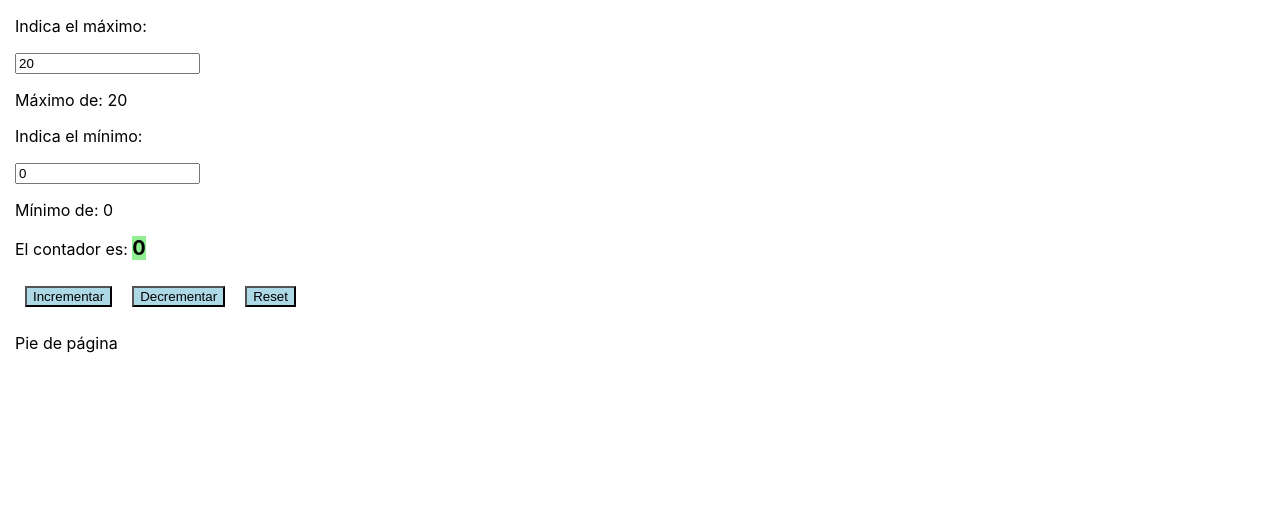
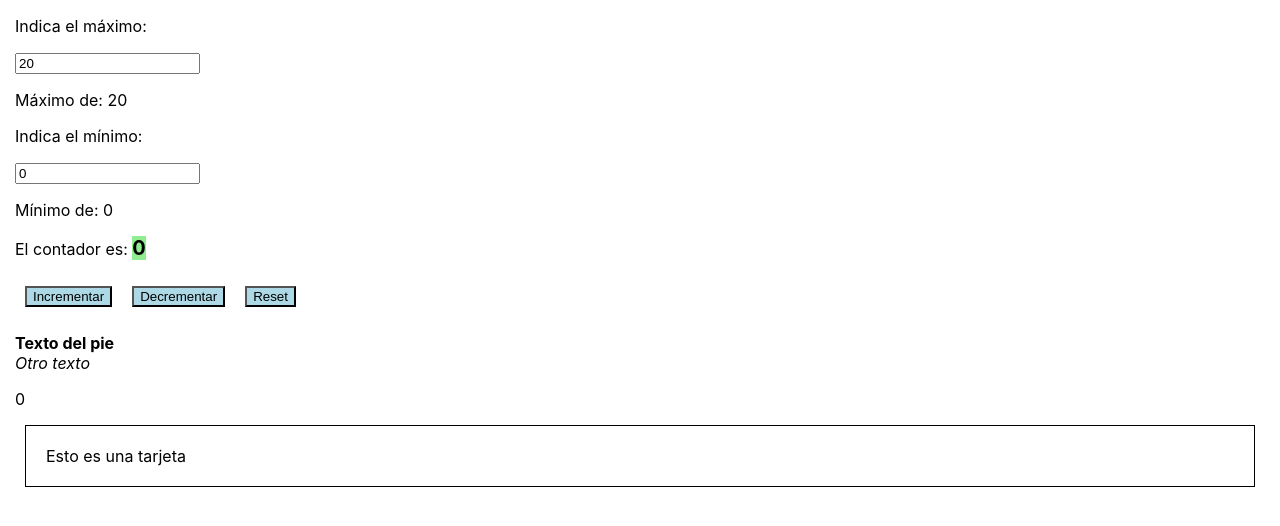
Before and after one commit to acascoc098/estado, a React (Create React App) app: page / in a window 1280 px wide. Shown: the top 526 px of the page. Built offline with nearby package versions, Linux system fonts and the light colour scheme.

Commit message:
Componentes con children.

```diff
--- /dev/null
+++ b/src/Components/Card.css
@@ -0,0 +1,5 @@
+.card{
+    border: solid black 1px;
+    margin: 10px;
+    padding: 20px;
+}
--- /dev/null
+++ b/src/Components/Card.js
@@ -0,0 +1,9 @@
+import './Card.css'
+
+const Card = ({children}) => {
+    return <div className="card">
+            {children}
+        </div>
+}
+
+export default Card;
--- a/src/Components/Counter.js
+++ b/src/Components/Counter.js
@@ -1,6 +1,7 @@
 import { useState } from "react";
 import './Counter.css';
 import Pie from './Pie';
+import Card from "./Card";
 
 const Counter = () => {
     //let counter = 0;
@@ -55,7 +56,14 @@ const Counter = () => {
                 setCounter(counter-1)};
                 console.log(counter);}}>Decrementar</button>
             <button onClick={()=>{setCounter(0);console.log(counter);}}>Reset</button>
-            <Pie counter={counter}/>
+
+            <Pie counter={counter}>
+                <b>Texto del pie</b>
+                <br></br>
+                <i>Otro texto</i>
+            </Pie>
+
+            <Card>Esto es una tarjeta</Card>
         </div>
 
     );
--- a/src/Components/Pie.js
+++ b/src/Components/Pie.js
@@ -1,8 +1,11 @@
-const Pie = ({counter}) => {
+
+const Pie = ({counter, children}) => {
     console.log('Renderizando Componente Pie ' + counter);
-    return (
-        <p>Pie de página</p>
-    );
+    return <>
+            <p>{children}</p>
+            <p>{counter}</p>
+        </>
+    ;
 }
 
 export default Pie;
```
